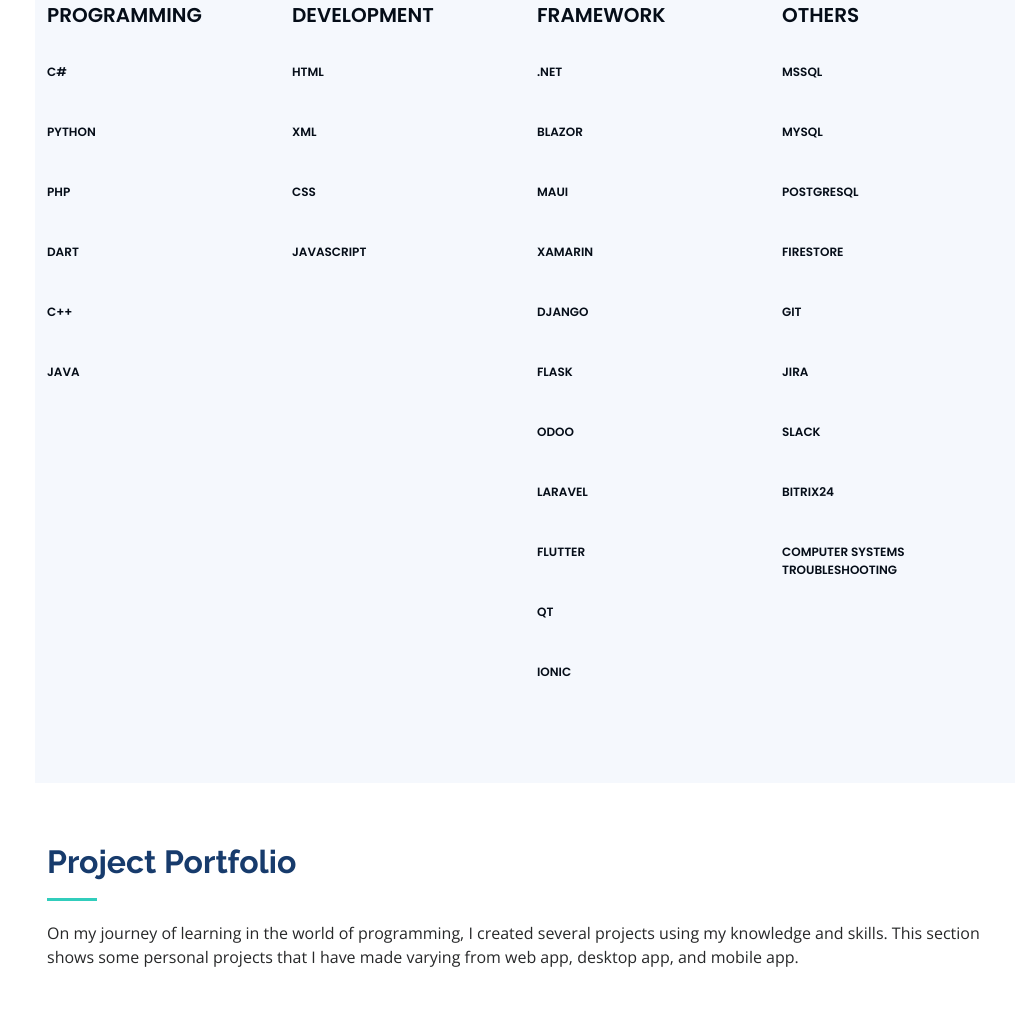
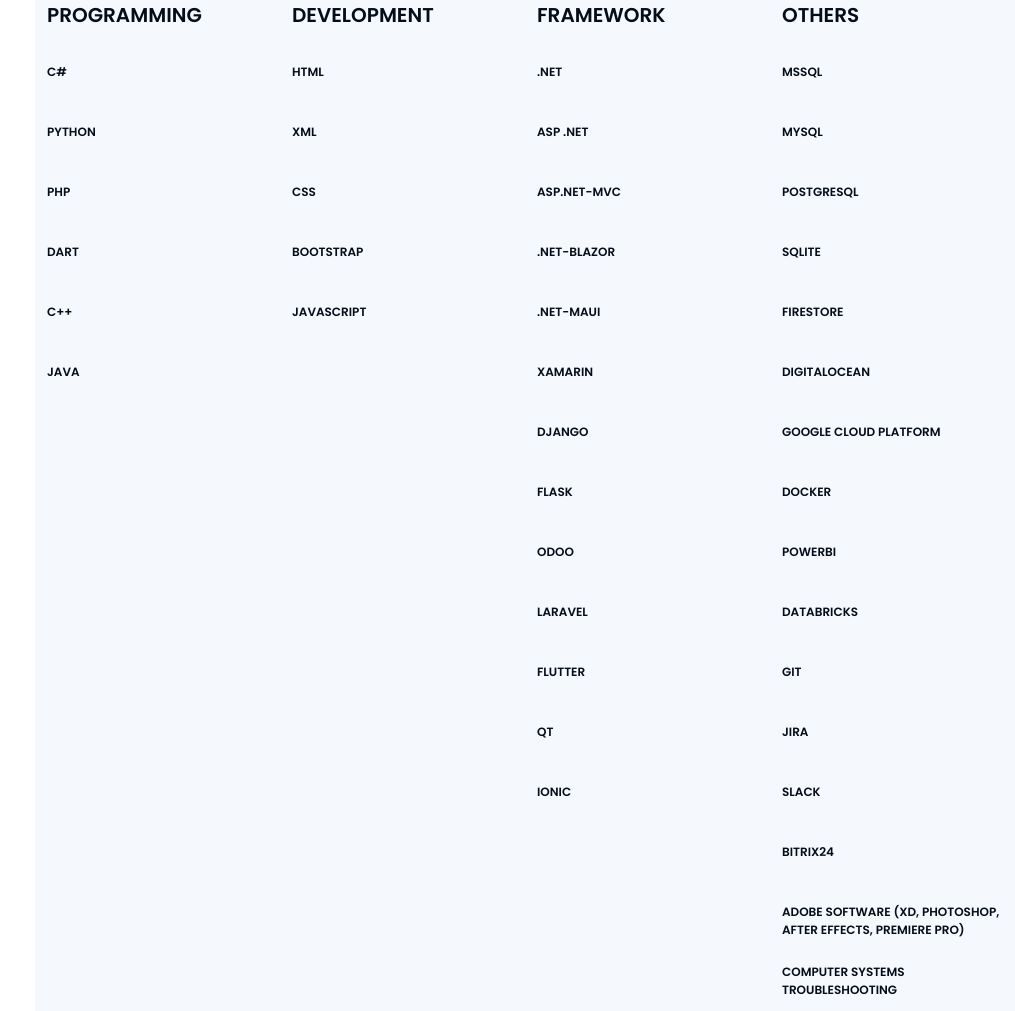
Before and after one commit to Ixiooo/e-Portfolio, a plain HTML site: page index.html in a window 1280 px wide. Shown: the part 1789-2800 px from the top of the page, without its empty margins (265-1280 px from the left). Drawn offline with nearby package versions, Linux system fonts and the light colour scheme; animation ran at ten frames a second.

Commit message:
Updated skills and added other categories and skillset

```diff
--- a/index.html
+++ b/index.html
@@ -197,6 +197,10 @@
             </div>
 
             <div class="progress">
+              <span class="skill">Bootstrap</span>
+            </div>
+
+            <div class="progress">
               <span class="skill">JavaScript</span>
             </div>
 
@@ -213,11 +217,19 @@
               </div>
 
               <div class="progress">
-                  <span class="skill">Blazor</span>
+                  <span class="skill">ASP .NET</span>
               </div>
 
               <div class="progress">
-                  <span class="skill">MAUI</span>
+                  <span class="skill">ASP.NET-MVC</span>
+              </div>
+
+              <div class="progress">
+                  <span class="skill">.NET-Blazor</span>
+              </div>
+
+              <div class="progress">
+                  <span class="skill">.NET-MAUI</span>
               </div>
 
               <div class="progress">
@@ -273,7 +285,31 @@
               </div>
 
               <div class="progress">
+                  <span class="skill">SQLite</span>
+              </div>
+
+              <div class="progress">
                   <span class="skill">Firestore</span>
+              </div>
+
+              <div class="progress">
+                  <span class="skill">DigitalOcean</span>
+              </div>
+
+              <div class="progress">
+                  <span class="skill">Google Cloud Platform</span>
+              </div>
+
+              <div class="progress">
+                  <span class="skill">Docker</span>
+              </div>
+
+              <div class="progress">
+                  <span class="skill">PowerBI</span>
+              </div>
+
+              <div class="progress">
+                  <span class="skill">DataBricks</span>
               </div>
 
               <div class="progress">
@@ -290,6 +326,10 @@
 
               <div class="progress">
                   <span class="skill">Bitrix24</span>
+              </div>
+
+              <div class="progress">
+                  <span class="skill">Adobe Software (XD, Photoshop, After Effects, Premiere Pro)</span>
               </div>
 
               <div class="progress">
```
